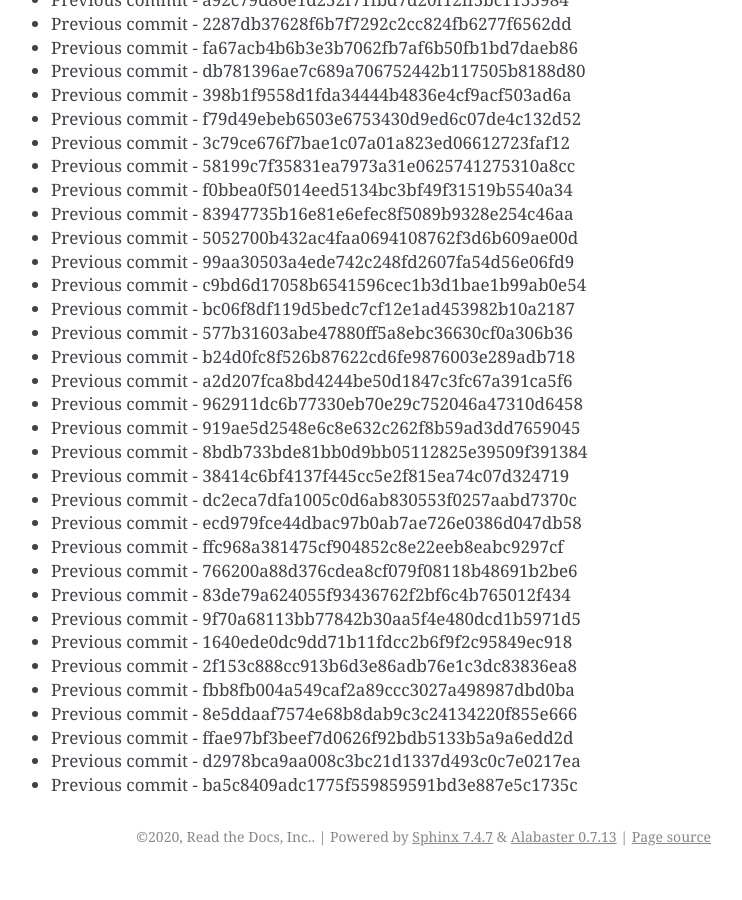
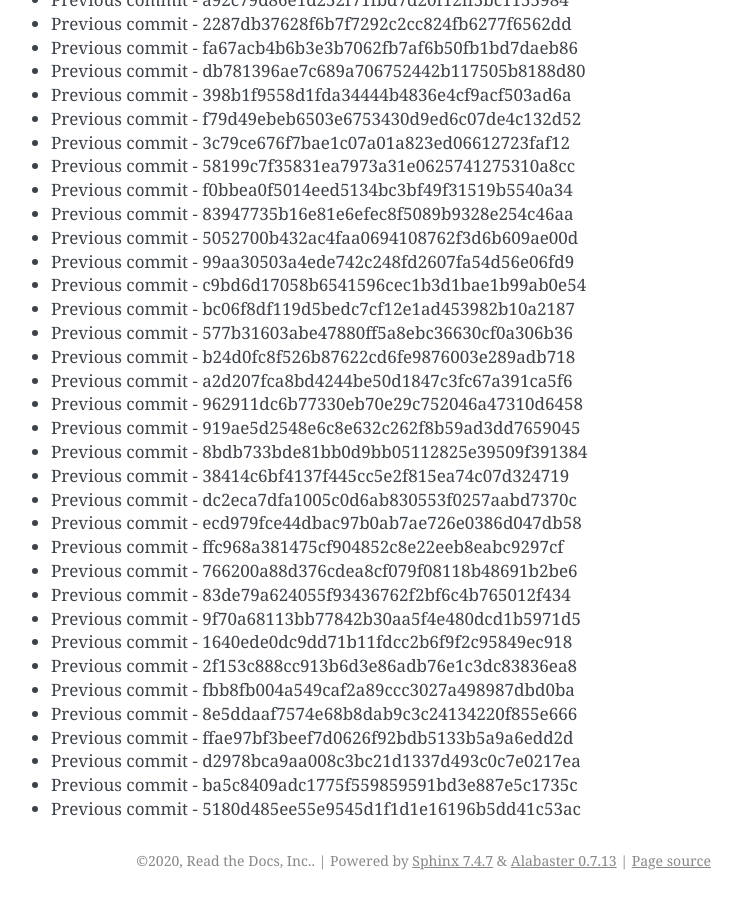
Before and after one commit to readthedocs/rtd-git-stresstest, a Sphinx documentation site: the page built from docs/updates.rst, in a window 1280 px wide and 900 px high, scrolled down 78519 px. Shown: the whole window, without its empty margins (399-1141 px from the left). Built offline with Sphinx 7.4.7, drawn with Linux system fonts in a browser that asks for light colours; before the commit the page ends 79395 px from its top, so only the background shows below that.

Commit message:
Generating commit from previous: 5180d485ee55e9545d1f1d1e16196b5dd41c53ac

```diff
--- a/docs/updates.rst
+++ b/docs/updates.rst
@@ -3331,3 +3331,4 @@ It can be tested for any performance characteristics.
 * Previous commit - ffae97bf3beef7d0626f92bdb5133b5a9a6edd2d
 * Previous commit - d2978bca9aa008c3bc21d1337d493c0c7e0217ea
 * Previous commit - ba5c8409adc1775f559859591bd3e887e5c1735c
+* Previous commit - 5180d485ee55e9545d1f1d1e16196b5dd41c53ac
```
